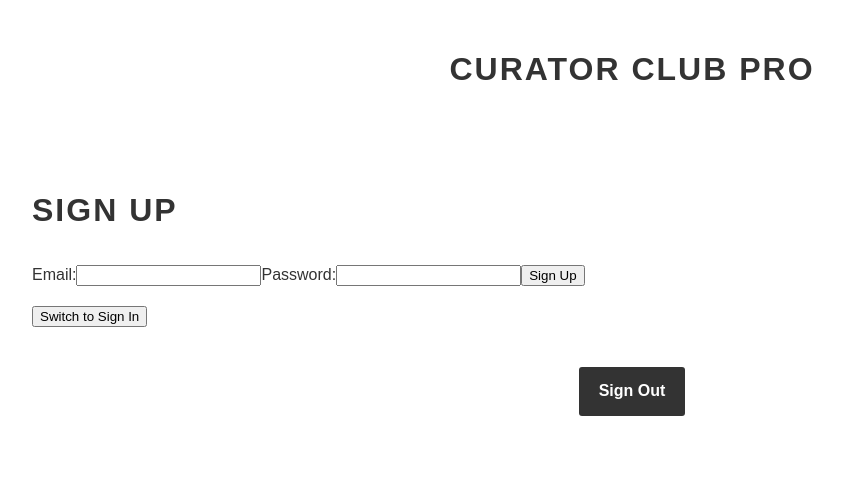
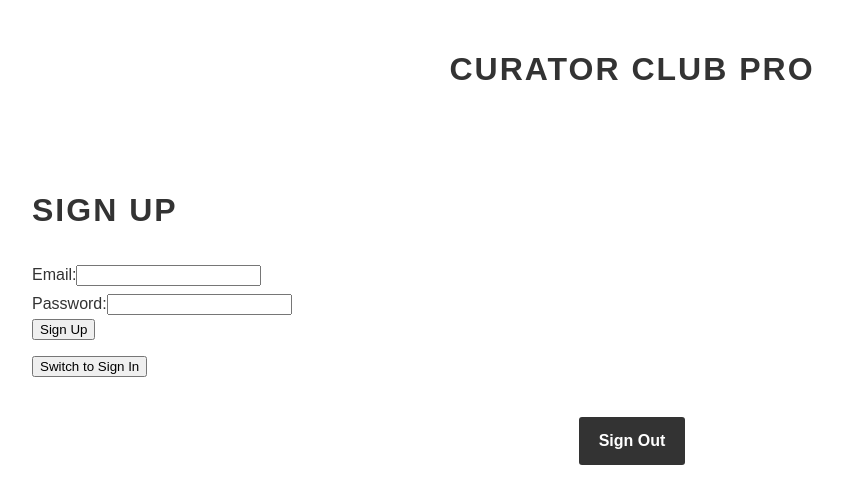
Before and after one commit to pammitu/Curator_Club_Pro, a React (Create React App) app in the folder frontend/: page /signin in a window 1280 px wide. Shown: the top 504 px of the page, without its empty margins (8-851 px from the left). Built offline with nearby package versions, Linux system fonts and the light colour scheme.

Commit message:
cleaning ze css for ze sign in

```diff
--- a/frontend/src/components/SignIn.js
+++ b/frontend/src/components/SignIn.js
@@ -33,26 +33,34 @@ function SignIn() {
     }
 
     return (
-        <div>
-
+        <div className="sign-in-wrapper">
+            <div className="title-container">
             {isSigningUp ? <h1>Sign Up</h1> : <h1>Sign In</h1>}
+            </div>
             {error && <p>{error}</p>}
             <form className="sign-in-form" onSubmit={isSigningUp ? handleSignUp : handleSignIn}>
+                <div className="input-container">
                 <label>Email:</label>
                 <input
                     type="email"
                     value={email}
                     onChange={e => setEmail(e.target.value)}
                 />
+                </div>
+
+                <div className="input-container">
                 <label>Password:</label>
                 <input
                     type="password"
                     value={password}
                     onChange={e => setPassword(e.target.value)}
                 />
+                </div>
+                <div className="button-container">
                 <button type="submit">{isSigningUp ? "Sign Up" : "Sign In "}</button>
+                </div>
             </form>
-            <button onClick={ () => setIsSigningUp(!isSigningUp)}>
+            <button className="switch-button" onClick={ () => setIsSigningUp(!isSigningUp)}>
                 {isSigningUp ? "Switch to Sign In" : "Switch to Sign Up"}
             </button>
         </div>
```
